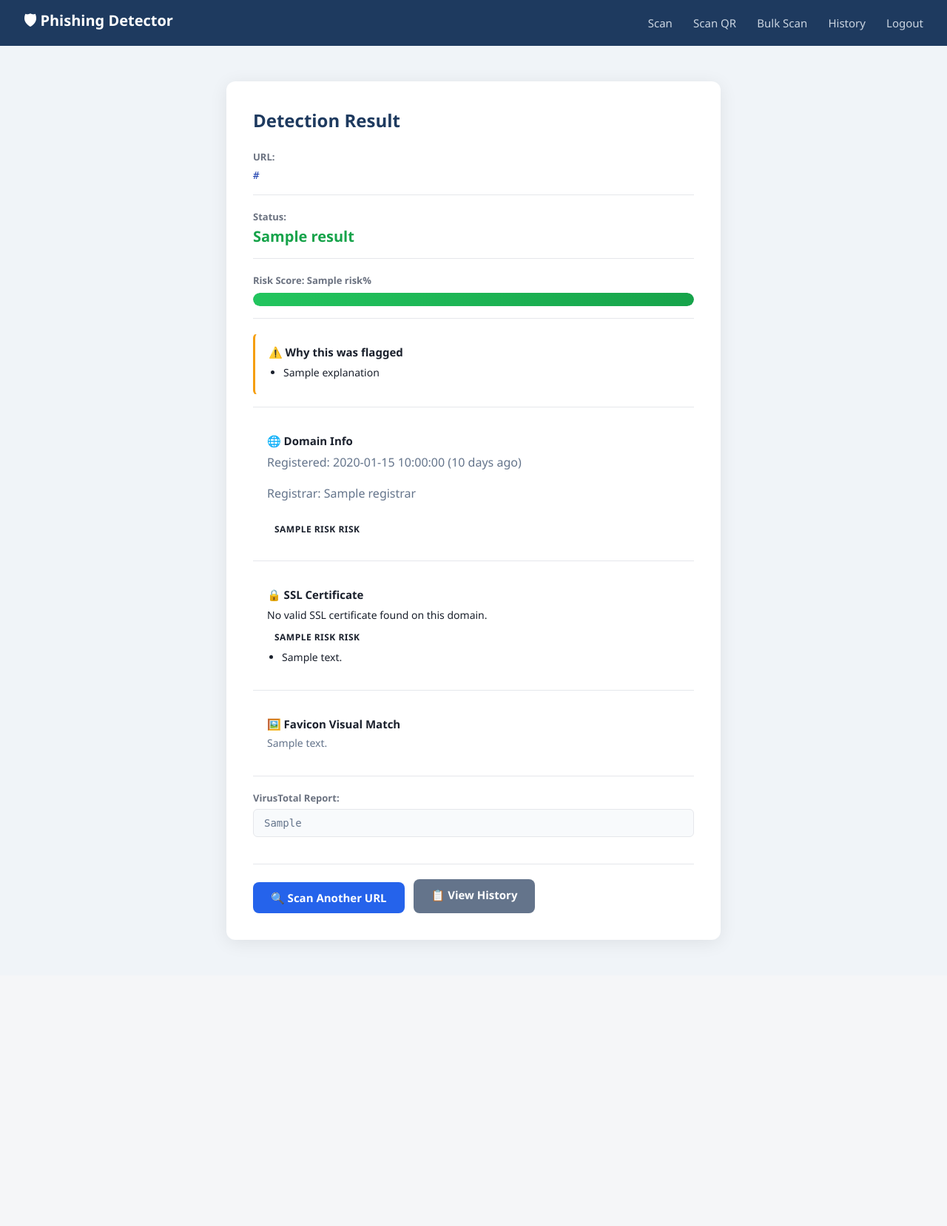
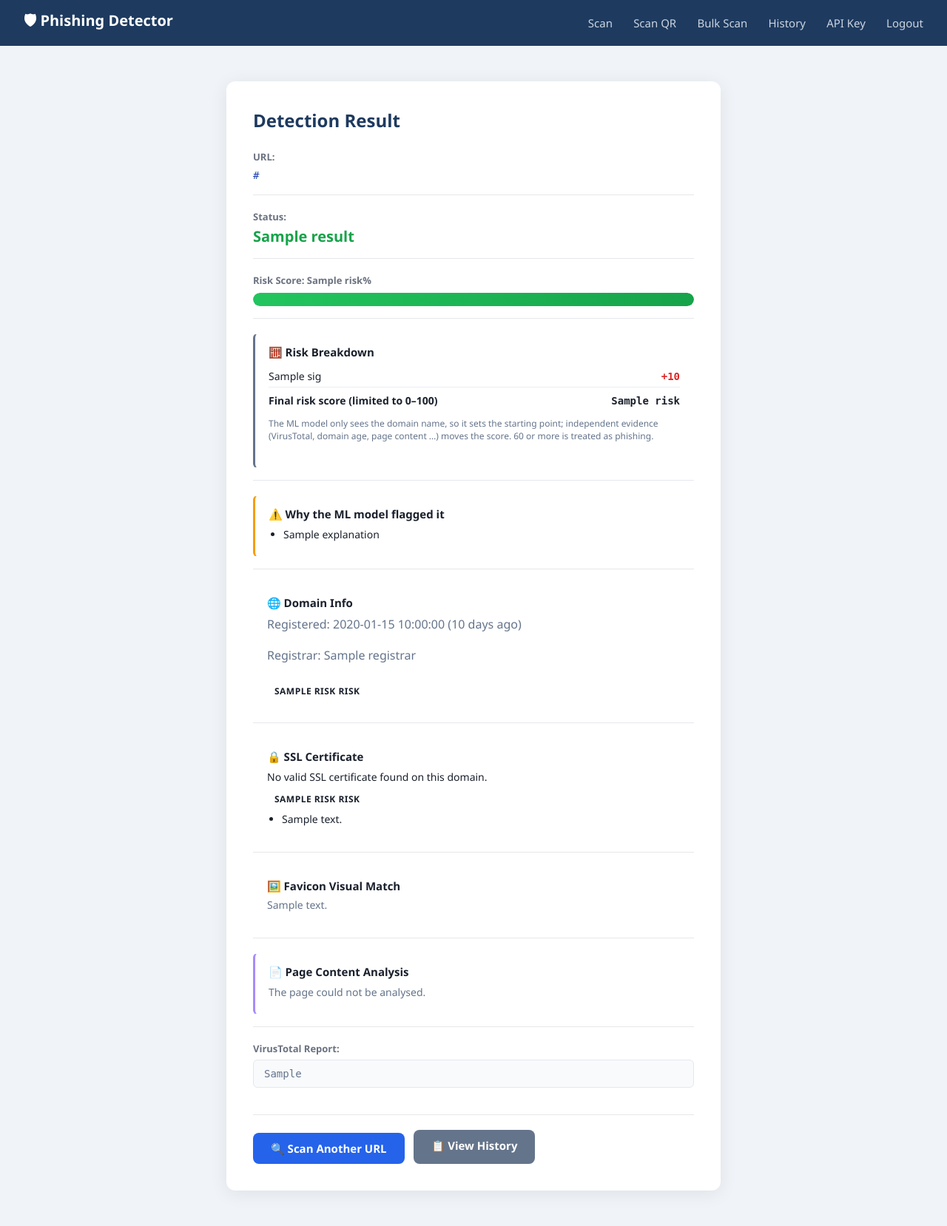
Before and after one commit to saxenavansh1236-web/phishing-project, a Flask app: template phising URl Detection project/templates/result.html in a window 1280 px wide. Shown: the whole page at 74% size. Before the commit the page ends 1278 px from the top, so only its background shows below. Run offline with Flask 3, Linux system fonts and the light colour scheme; the template is opened without the code that fills it: most values are stand-ins (such as "Sample title", 1, 10 or a date in 2020); parts of the project's set-up code (start-up, migrations or seed data) failed here and were passed over.

Commit message:
Add files via upload

```diff
--- a/phising URl Detection project/templates/result.html
+++ b/phising URl Detection project/templates/result.html
@@ -12,7 +12,7 @@
       --meter-width: {{ risk }}%;
     }
 
-    /* ── New blocks: explainability / domain age / typosquat / SSL ── */
+    /* ── Explainability / domain age / typosquat / SSL ── */
     .reason-box {
       background: rgba(255, 255, 255, 0.04);
       border: 1px solid rgba(255, 255, 255, 0.08);
@@ -223,6 +223,59 @@
       letter-spacing: .04em;
       margin-left: 8px;
     }
+
+    /* ── Page content analysis box ── */
+    .page-box {
+      background: rgba(255,255,255,0.04);
+      border: 1px solid rgba(255,255,255,0.08);
+      border-left: 3px solid #a78bfa;
+      border-radius: 6px;
+      padding: 14px 18px;
+      margin-top: 10px;
+    }
+    .page-box.page-alert { border-left-color: #ef4444; background: rgba(239,68,68,0.08); }
+    .page-box h3 { margin: 0 0 8px 0; font-size: 15px; }
+    .page-box p  { margin: 0 0 6px 0; font-size: 14px; }
+    .page-box ul { margin: 6px 0 0 0; padding-left: 20px; }
+    .page-box li { margin-bottom: 6px; font-size: 14px; }
+
+    /* ── Risk breakdown ── */
+    .breakdown-box {
+      background: rgba(255,255,255,0.04);
+      border: 1px solid rgba(255,255,255,0.08);
+      border-left: 3px solid #64748b;
+      border-radius: 6px;
+      padding: 14px 18px;
+      margin-top: 10px;
+    }
+    .breakdown-box h3 { margin: 0 0 8px 0; font-size: 15px; }
+    .breakdown-table { width: 100%; border-collapse: collapse; font-size: 14px; }
+    .breakdown-table td { padding: 5px 0; border-bottom: 1px solid rgba(148,163,184,.2); }
+    .breakdown-table td.pts { text-align: right; font-weight: 700; font-family: monospace; white-space: nowrap; padding-left: 16px; }
+    .pts-up { color: #dc2626; }
+    .pts-down { color: #16a34a; }
+    .breakdown-table tr.total td { border-bottom: none; font-weight: 700; padding-top: 8px; }
+    .breakdown-note { margin: 8px 0 0 0; font-size: 12px; color: #64748b; }
+
+    /* ── Blocked-URL state ── */
+    .status-blocked {
+      display: inline-block;
+      padding: 4px 12px;
+      border-radius: 12px;
+      font-weight: 600;
+      color: #fbbf24;
+      background: rgba(245,158,11,.15);
+      border: 1px solid rgba(245,158,11,.35);
+    }
+    .blocked-box {
+      background: rgba(245, 158, 11, 0.08);
+      border: 1px solid rgba(245, 158, 11, 0.35);
+      border-radius: 6px;
+      padding: 14px 18px;
+      margin-top: 10px;
+      font-size: 14px;
+      color: #fcd34d;
+    }
   </style>
 </head>
 <body>
@@ -234,6 +287,7 @@
     <a href="/scan-qr">Scan QR</a>
     <a href="/bulk-scan">Bulk Scan</a>
     <a href="/history">History</a>
+    <a href="/account/api-key">API Key</a>
     <a href="/logout">Logout</a>
   </div>
 </nav>
@@ -251,10 +305,21 @@
 
     <div class="result-item">
       <strong>Status:</strong>
-      <span class="status {% if 'PHISHING' in result %}status-danger{% else %}status-safe{% endif %}">
+      <span class="status {% if blocked %}status-blocked{% elif 'PHISHING' in result %}status-danger{% else %}status-safe{% endif %}">
         {{ result }}
       </span>
     </div>
+
+    {% if blocked %}
+    <!-- ── URL was blocked before any scan ran ── -->
+    <div class="result-item">
+      <div class="blocked-box">
+        🚫 This URL was not scanned. It points to a private/internal address, uses an
+        unsupported scheme, or redirects to one. For safety, no requests were made to it.
+        {% if redirect_info and redirect_info.error %}<br><small>{{ redirect_info.error }}</small>{% endif %}
+      </div>
+    </div>
+    {% else %}
 
     <div class="result-item">
       <strong>Risk Score: {{ risk }}%</strong>
@@ -264,8 +329,27 @@
       </div>
     </div>
 
+    <!-- ── Risk breakdown: how the score was reached ── -->
+    {% if risk_breakdown %}
+    <div class="result-item">
+      <div class="breakdown-box">
+        <h3>🧮 Risk Breakdown</h3>
+        <table class="breakdown-table">
+          {% for sig in risk_breakdown %}
+          <tr>
+            <td>{{ sig.label }}</td>
+            <td class="pts {% if sig.points > 0 %}pts-up{% elif sig.points < 0 %}pts-down{% endif %}">{{ '%+d' % sig.points }}</td>
+          </tr>
+          {% endfor %}
+          <tr class="total"><td>Final risk score (limited to 0–100)</td><td class="pts">{{ risk }}</td></tr>
+        </table>
+        <p class="breakdown-note">The ML model only sees the domain name, so it sets the starting point; independent evidence (VirusTotal, domain age, page content …) moves the score. 60 or more is treated as phishing.</p>
+      </div>
+    </div>
+    {% endif %}
+
     <!-- ── Redirect chain (shortener expansion) ── -->
-    {% if redirect_info and redirect_info.was_shortened %}
+    {% if redirect_info and (redirect_info.was_shortened or redirect_info.error) %}
     <div class="result-item">
       <div class="redirect-box">
         <h3>
@@ -294,7 +378,7 @@
     {% if reasons %}
     <div class="result-item">
       <div class="reason-box">
-        <h3>⚠️ Why this was flagged</h3>
+        <h3>⚠️ Why the ML model flagged it</h3>
         <ul>
           {% for r in reasons %}
             <li>{{ r.explanation }}</li>
@@ -396,10 +480,35 @@
     </div>
     {% endif %}
 
+    <!-- ── Page content analysis ── -->
+    {% if page_info %}
+    <div class="result-item">
+      <div class="page-box {% if page_info.strong_signal %}page-alert{% endif %}">
+        <h3>📄 Page Content Analysis</h3>
+        {% if page_info.fetched %}
+          {% if page_info.title %}<p>Page title: <strong>{{ page_info.title }}</strong></p>{% endif %}
+          {% if page_info.findings %}
+            <ul>
+              {% for f in page_info.findings %}
+                <li><span class="risk-badge badge-{{ f.severity }}">{{ f.severity }}</span> {{ f.text }}</li>
+              {% endfor %}
+            </ul>
+          {% else %}
+            <p>No suspicious page behaviour found.</p>
+          {% endif %}
+        {% else %}
+          <p>{{ page_info.error or "The page could not be analysed." }}</p>
+        {% endif %}
+      </div>
+    </div>
+    {% endif %}
+
     <div class="result-item">
       <strong>VirusTotal Report:</strong>
       <p class="vt-result">{{ vt_result }}</p>
     </div>
+
+    {% endif %}{# end: not blocked #}
 
     <div class="result-actions">
       <a href="/dashboard" class="btn btn-primary">🔍 Scan Another URL</a>
```
Also changed, not shown: phising URl Detection project/templates/admin.html (+8 -0 lines), phising URl Detection project/templates/admin_extra.html (added, +131 -0 lines).
